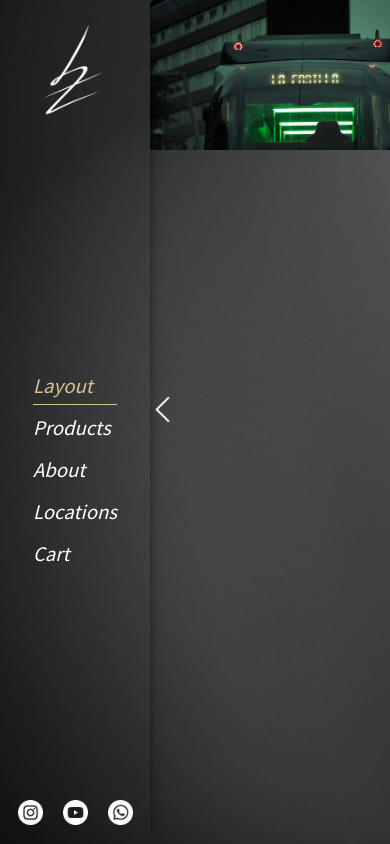
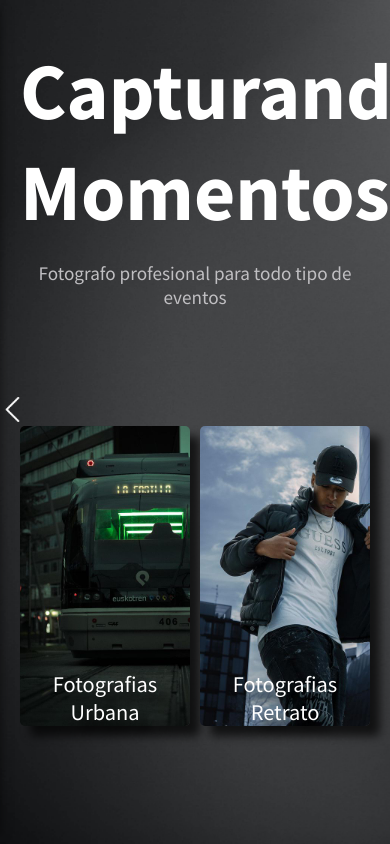
Before and after one commit to lopezbraian/shotbyelezetta, a React (Create React App) app: page / in a window 390 px wide. Built offline with nearby package versions, Linux system fonts and the light colour scheme.

Commit message:
primera version responsive

```diff
--- a/src/components/Category/index.js
+++ b/src/components/Category/index.js
@@ -7,8 +7,6 @@ export default function Category({ image, linkto, text }) {
     <div
       style={{
         background: `url(${image})`,
-        height: "300px",
-        width: "300px",
         backgroundSize: "cover",
         textAlign: "center",
       }}
--- a/src/components/Category/index.scss
+++ b/src/components/Category/index.scss
@@ -4,6 +4,12 @@
   justify-content: center;
   border-radius: 5px;
   box-shadow: 10px 10px 10px rgba($color: #000000, $alpha: .7);
+  min-width: 150px;
+  min-height: 150px;
+  max-height: 300px;
+  max-width: 300px;
+  width: 100%;
+  height: 100%;
   a {
     font-size: 1.4rem;
     text-shadow: 10px 10px 10px black;
--- a/src/components/Header/index.scss
+++ b/src/components/Header/index.scss
@@ -20,6 +20,7 @@
     a {
       font-size: 1.3rem;
       font-weight: 500;
+      text-transform: capitalize;
     }
     border-bottom: 1px solid transparent;
     padding: 20px 0;
@@ -35,7 +36,7 @@
   }
 }
 
-@media screen and (min-width:768px) {
+@media screen and (min-width:769px) {
   .header {
     display: flex;
   }
--- a/src/components/LeftBar/index.scss
+++ b/src/components/LeftBar/index.scss
@@ -48,7 +48,7 @@
 }
 
 
-@media screen and (min-width:768px) {
+@media screen and (min-width:769px) {
   .left-bar__social {
     margin-bottom: 20px;
     ul {
--- a/src/components/SwitchCategory/index.scss
+++ b/src/components/SwitchCategory/index.scss
@@ -20,7 +20,7 @@
   width: 100%;
 }
 
-@media screen and (min-width:768px) {
+@media screen and (min-width:769px) {
   .switch-category-container {
     display: block;
   }
--- a/src/layout/index.js
+++ b/src/layout/index.js
@@ -16,26 +16,17 @@ export default function Home({ children }) {
   return (
     <section className="layout">
       <div
-        className="container-left-bar"
-        style={!visible ? { transform: "translate(-150px)" } : {}}
+        className={
+          visible
+            ? "container-left-bar"
+            : "container-left-bar container-left-bar--move"
+        }
       >
         <LeftBar />
-        <div
-          className="container-left-bar__button-hidde"
-          style={!visible ? { transform: "rotate(0deg)" } : {}}
-          onClick={click}
-        ></div>
+        <div className="container-left-bar__button-hidde" onClick={click}></div>
       </div>
       <div
-        className="layout__main"
-        style={
-          !visible
-            ? {
-                transform: "translate(-150px)",
-                width: "100vw",
-              }
-            : {}
-        }
+        className={visible ? `layout__main` : `layout__main layout__main--move`}
       >
         <Header />
         <div className="layout__main__content">{children}</div>
--- a/src/layout/index.scss
+++ b/src/layout/index.scss
@@ -8,30 +8,51 @@
 .layout {
   background: url('../assets/images/home.jpg');
   background-size: cover;
-  display: grid;
-  width: 100vw;
-  height: 100vh;
-  grid-template-columns: 150px 1fr;
-  // background: #3D3C42;
   position: relative;
-  overflow: hidden;
+}
 
+.container-left-bar--move {
+  transform: translate(150px);
+}
+.container-left-bar{
+  position: absolute;
+  transition: transform .5s linear;
+  z-index: 1;
+  left: -150px;
+  background-color: #363739;
+  top: 0;
+  bottom: 0;
+  width: 150px;
+}
+
+.container-left-bar__button-hidde {
+  position: absolute;
+  right: -25px;
+  top: calc(50% - 25px);
+  background: url('../assets/icons/next.png');
+  width: 25px;
+  background-size: cover;
+  height: 25px;
+  filter: invert(1);
+  transform: rotate(180deg);
+  transition: transform 1s ;
+  cursor: pointer;
 }
 
 .layout__main {
   height: 100vh;
-  width: calc(100vw - 150px);
   overflow: hidden;
-  display: grid;
-  grid-template-rows: 150px 1fr ;
+  display: flex;
+  flex-direction: column;
+  justify-content: space-between;
   transition: transform .5s linear, width  .5s linear;
-  // transition: transform .5s linear;
-  overflow: hidden;
 }
 
 
 
 .layout__main__content {
+  width: 100%;
+  height: 100%;
   overflow-y: auto;
   &::-webkit-scrollbar {
     width: 10px;
@@ -57,12 +78,27 @@
     border-radius: 10px;
   }
 }
+
+
+
+@media screen and (min-width:769px) {
+  .layout {
+    display: grid;
+    width: 100vw;
+    height: 100vh;
+    grid-template-columns: 150px 1fr;
+    position: relative;
+  }
   .container-left-bar{
     position: relative;
     transition: transform .5s linear;
+    background: transparent;
     z-index: 1;
+    left:0;
   }
-
+  .container-left-bar--move{
+    transform: translate(-150px);
+  }
   .container-left-bar__button-hidde {
     position: absolute;
     right: -25px;
@@ -72,7 +108,25 @@
     background-size: cover;
     height: 25px;
     filter: invert(1);
-  transform: rotate(180deg);
+    transform: rotate(0);
     transition: transform 1s ;
     cursor: pointer;
   }
+
+  .container-left-bar__button-hidde--rotate {
+
+  }
+  .layout__main {
+    height: 100vh;
+    width: calc(100vw - 150px);
+    overflow: hidden;
+    display: flex;
+    flex-direction: column;
+    justify-content: space-between;
+    transition: transform .5s linear, width  .5s linear;
+  }
+  .layout__main--move{
+    transform: translate(-150px);
+    width: 100vw;
+  }
+}
--- a/src/page/Home/index.scss
+++ b/src/page/Home/index.scss
@@ -12,19 +12,22 @@
   justify-content: space-between;
 }
 .home-container {
-  display: grid;
+  width: 100%;
+  padding: 20px;
+  display: flex;
+  flex-direction: column-reverse;
   height: 100%;
-  align-items: center;
-  grid-template-columns: 1fr 1fr;
 }
 
 .home-container_right {
-  align-self: flex-start;
+  margin-top: 20px;
+
+  width: 100%;
+  text-align: center;
   h2 {
     margin: 0;
     padding: 0;
-    font-size: 5rem;
-    padding-right: 30%;
+    font-size: 3rem;
   }
   p {
     font-weight: 400;
@@ -33,16 +36,15 @@
   }
 }
 .home-container_left {
-  height: 100%;
   display: flex;
-  align-items: center;
   justify-content: center;
   height: 100%;
   gap :10px;
+  align-items: center;
 }
 
 .home__main__footer {
-  display: grid;
+  display: none;
   width: 100%;
   background-color: rgba($color: #000000, $alpha:0.4);
   grid-template-columns: 400px 1fr 400px;
@@ -70,3 +72,24 @@
     height: 100%;
   }
 }
+
+@media screen and (min-width:769px){
+  .display{
+    display: flex;
+
+  }
+  .home-container{
+    display: grid;
+    grid-template-columns: 1fr 1fr;
+  }
+  .home__main__footer{
+    display: grid;
+  }
+}
+@media screen and (min-width:376px) {
+  .home-container{
+    h2{
+      font-size: 5rem;
+    }
+  }
+}
--- a/src/page/Photography/index.scss
+++ b/src/page/Photography/index.scss
@@ -3,7 +3,7 @@
 .group-photos__container {
   padding: 10px;
   display: grid;
-  grid-template-columns: repeat(auto-fit , minmax(auto ,250px));
+  grid-template-columns: repeat(auto-fit , minmax(auto ,150px));
   justify-content: center;
   gap: 10px;
 }
@@ -36,9 +36,9 @@
   justify-content: center;
 }
 
-// @media screen and (min-width:768px) {
-//   .group-photos__container {
-//     grid-template-columns: repeat(3, minmax(auto, 330px));
-//   }
+@media screen and (min-width:376px) {
+  .group-photos__container {
+    grid-template-columns: repeat(auto-fit, minmax(auto, 250px));
+  }
 
-// }
+}
```
Lines whose indentation alone changed are shown as unchanged.
